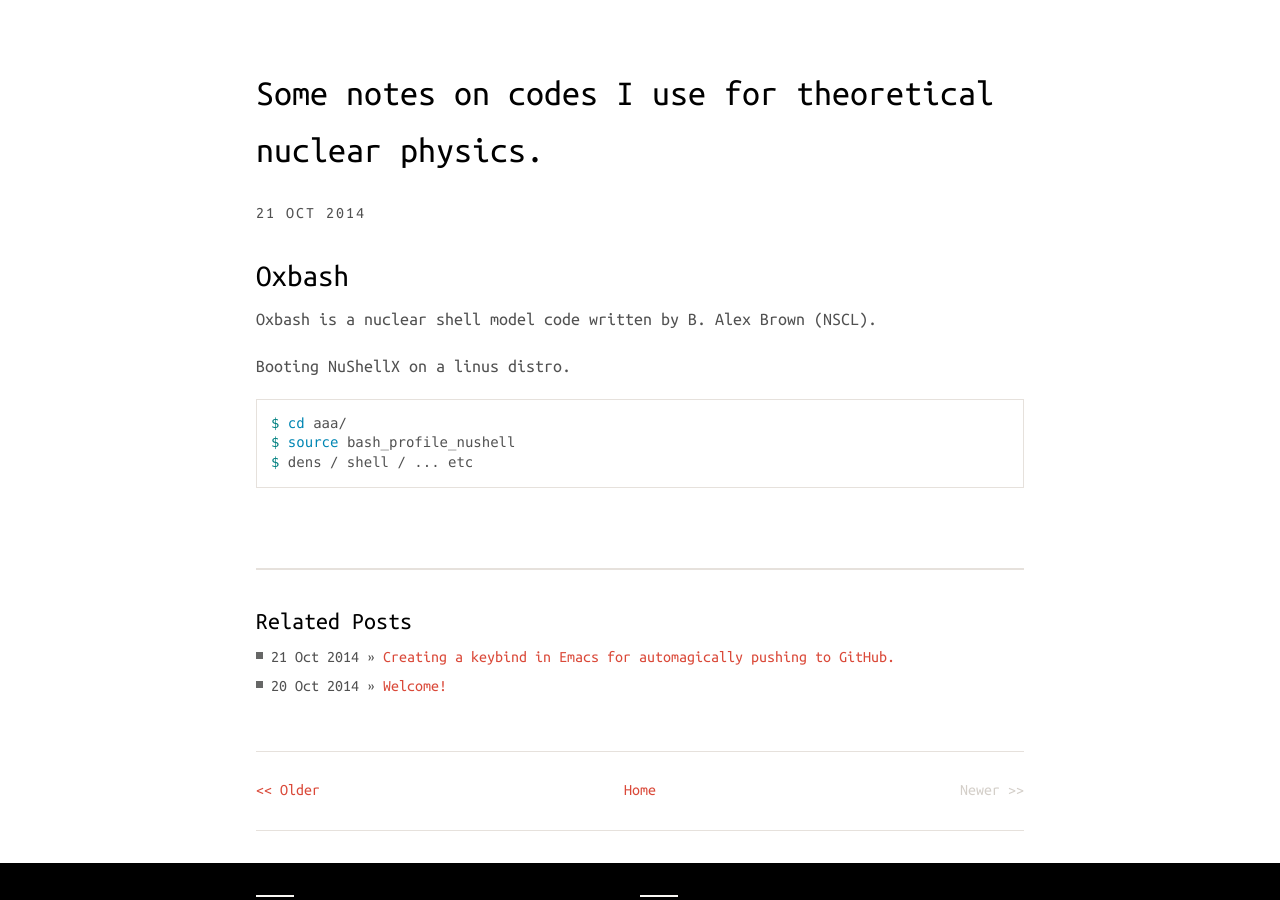
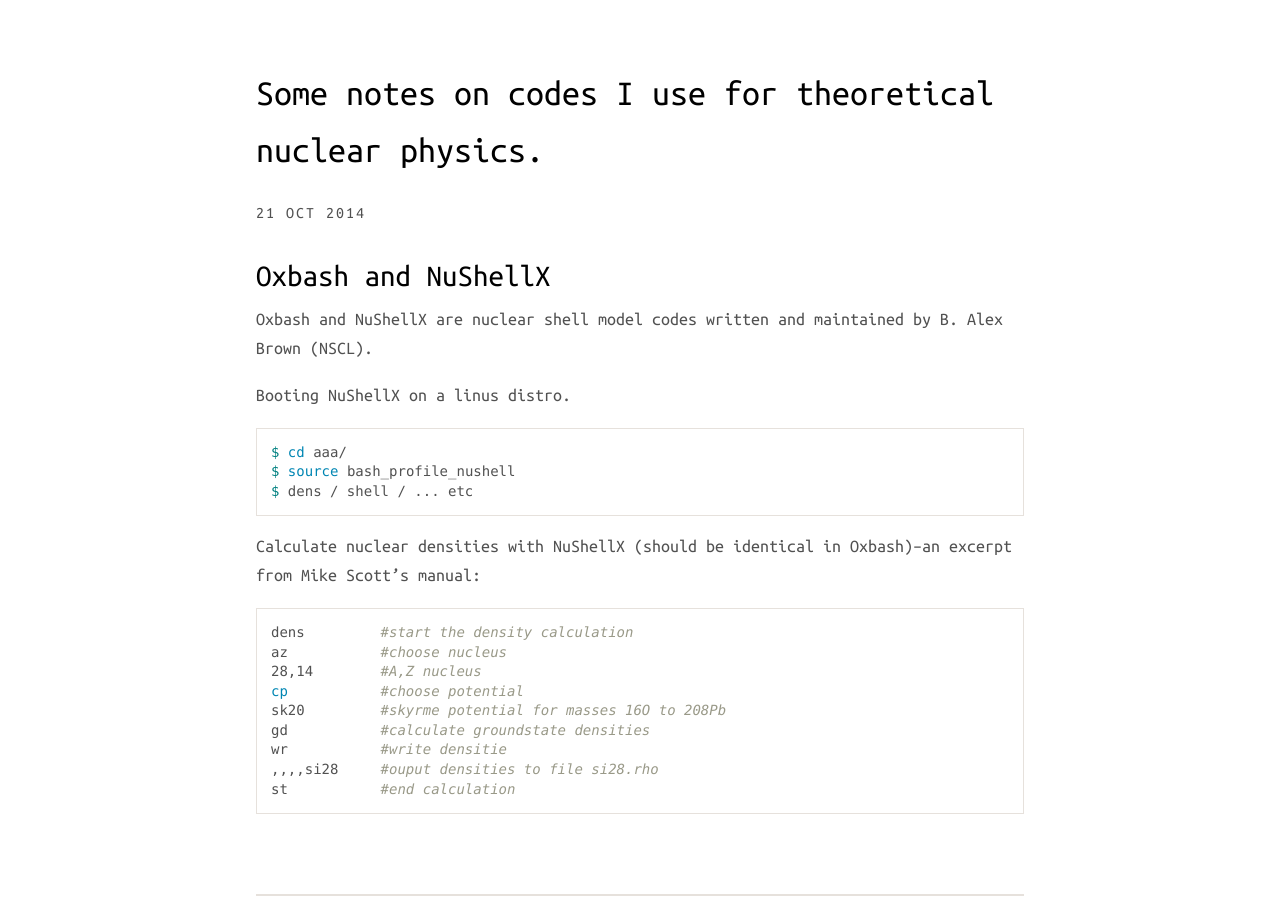
Before and after one commit to csullivan/csullivan.github.io, a Jekyll site: the page built from _posts/2014-10-21-oxbash-notes.md, in a window 1280 px wide and 900 px high, scrolled down 256 px. Built offline with Jekyll 4.4.1, drawn with Linux system fonts in a browser that asks for light colours; nearby versions of some CDN libraries.

Commit message:
Incremental Update

```diff
--- a/_posts/2014-10-21-oxbash-notes.md
+++ b/_posts/2014-10-21-oxbash-notes.md
@@ -7,8 +7,8 @@ categories:
 - blog
 ---
 
-## Oxbash
-Oxbash is a nuclear shell model code written by B. Alex Brown (NSCL).
+## Oxbash and NuShellX
+Oxbash and NuShellX are nuclear shell model codes written and maintained by B. Alex Brown (NSCL).
 
 Booting NuShellX on a linus distro.
 {% highlight bash %}
@@ -16,3 +16,26 @@ $ cd aaa/
 $ source bash_profile_nushell
 $ dens / shell / ... etc
 {% endhighlight %}
+
+Calculate nuclear densities with NuShellX (should be identical in Oxbash)--an excerpt from Mike Scott's manual:
+{% highlight bash %}
+dens         #start the density calculation
+az           #choose nucleus
+28,14        #A,Z nucleus
+cp           #choose potential
+sk20         #skyrme potential for masses 16O to 208Pb
+gd           #calculate groundstate densities
+wr           #write densitie
+,,,,si28     #ouput densities to file si28.rho
+st           #end calculation
+{% endhighlight %}
+
+
+
+
+{% highlight bash %}
+{% endhighlight %}
+{% highlight bash %}
+{% endhighlight %}
+{% highlight bash %}
+{% endhighlight %}
```
